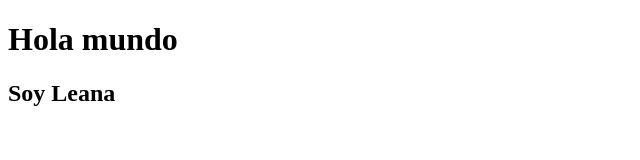
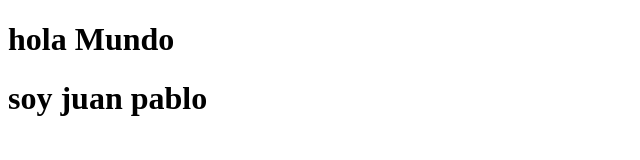
Before and after one commit to Juanpab1234/Mi-primer-repositorio, a plain HTML site: page index.html in a window 1280 px wide. Shown: the whole page, without its empty margins (0-640 px from the left). Drawn offline with Linux system fonts and the light colour scheme.

Commit message:
Mi segundo commit

```diff
--- a/index.html
+++ b/index.html
@@ -1,12 +1,12 @@
 <!DOCTYPE html>
 <html lang="en">
-<head>
-    <meta charset="UTF-8">
-    <meta name="viewport" content="width=device-width, initial-scale=1.0">
+  <head>
+    <meta charset="UTF-8" />
+    <meta name="viewport" content="width=device-width, initial-scale=1.0" />
     <title>Document</title>
-</head>
-<body>
-    <h1>Hola mundo</h1>
-    <h2>Soy Leana</h2>
-</body>
+  </head>
+  <body>
+    <h1>hola Mundo</h1>
+    <h1>soy juan pablo</h1>
+  </body>
 </html>
```
